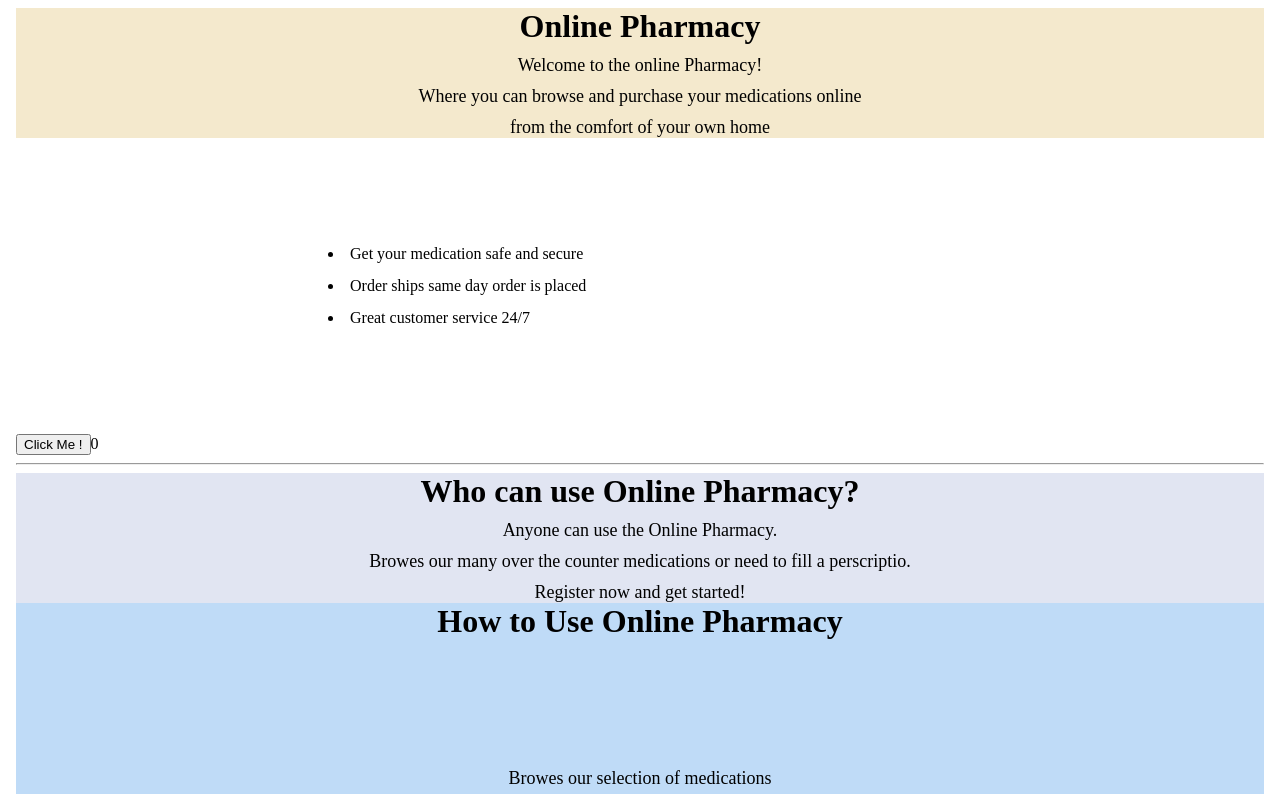
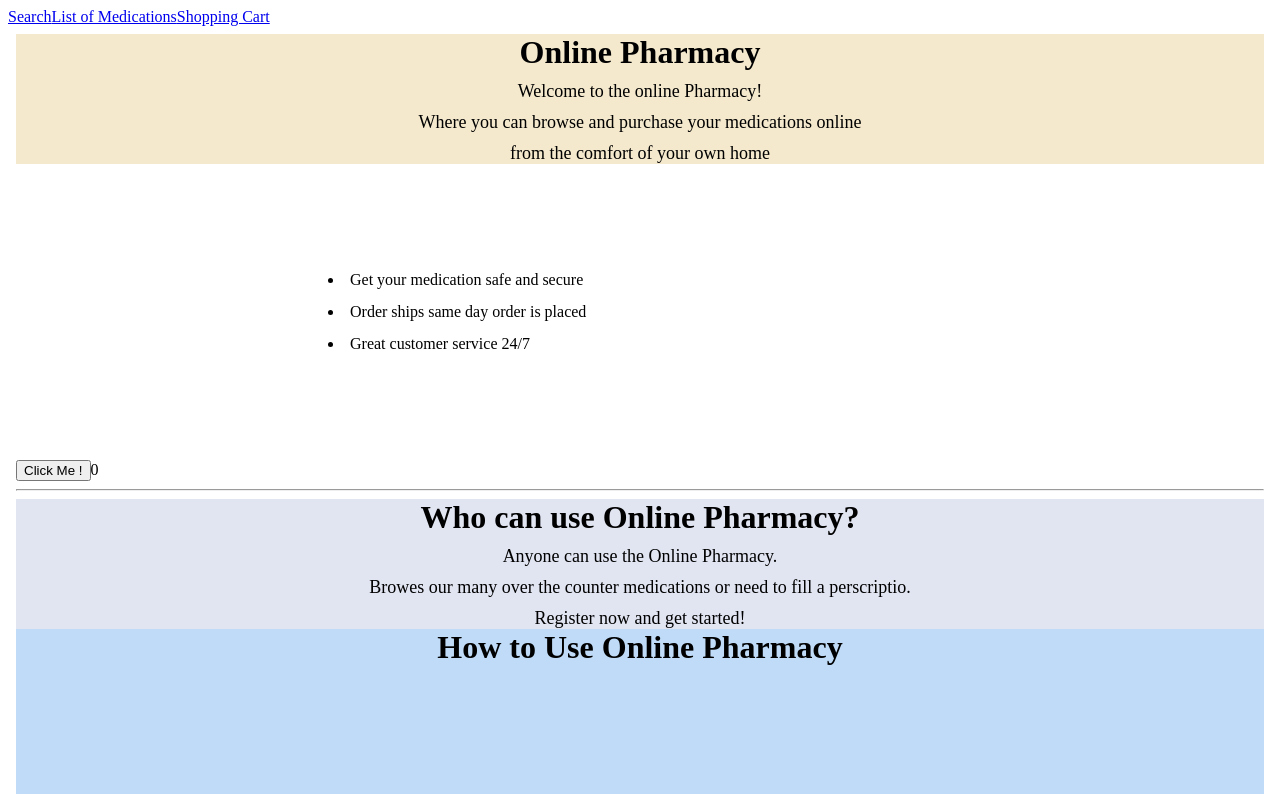
Before and after one commit to RyanL2020/medication-marketplace, a React (Create React App) app in the folder client/: page / in a window 1280 px wide. Shown: the top 794 px of the page. Built offline with nearby package versions, Linux system fonts and the light colour scheme.

Commit message:
navigation bar

```diff
--- a/client/src/App.js
+++ b/client/src/App.js
@@ -10,12 +10,7 @@ function App() {
   return (
 
        <body>
-      {/* <ul>
 
-        <li><a href="search.asp">Search</a></li>
-        <li><a href="contact.asp">List of Medications</a></li>
-        <li><a href="about.asp">Shopping Cart</a></li>
-      </ul> */}
     <TopPageComponent />
     <MiddlePageComponent />
     <ButtonComponent />
--- a/client/src/NavigationBar.js
+++ b/client/src/NavigationBar.js
@@ -7,7 +7,14 @@
 import React from "react";
 
 function NavigationBar () {
+    return (
 
-}
+    <div>
+        <a href="/">Search</a>
+        <a href="/">List of Medications</a>
+        <a href="/">Shopping Cart</a>
+    </div>
+    );
+};
 
 export default NavigationBar;
```
